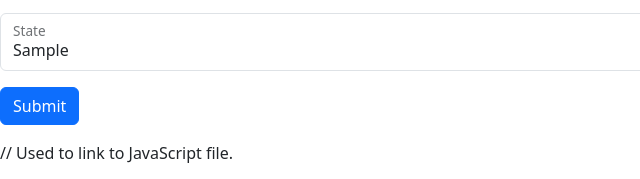
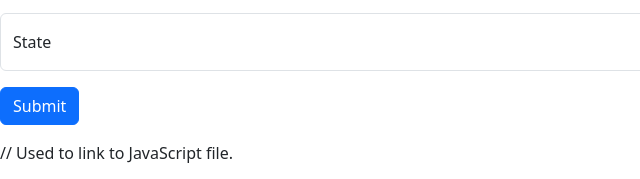
Before and after one commit to desmondt305/New-Week10-Assignment, a website: page index.html in a window 1280 px wide. Both pictures are taken after typing "Sample", "Sample" into the empty fields and a click on the button "Submit". Shown: the part 410-589 px from the top of the page, 0-640 px from the left. Drawn offline with nearby package versions, Linux system fonts and the light colour scheme.

Commit message:
First Commit

```diff
--- a/index.js
+++ b/index.js
@@ -12,7 +12,7 @@ document.getElementById("addCityForm").addEventListener('submit', event => {
   //insertRow allows a new row to be created. The () is empty because i can pass any value added through it.
     const newRow = tableBody.insertRow();
     newRow.innerHTML = `<th scope="row">${rowCount}</th><td>${city}</td><td>${state}</td>`;
-
+  //getElementById used to target the element by the Id. Tags or classes can be used.
     document.getElementById("cityInput").value = '';
-    document.getElementById("stateInpu").value = '';
+    document.getElementById("stateInput").value = '';
   });
```
Also changed, not shown: index.html (+1 -1 lines), 1 other file.
